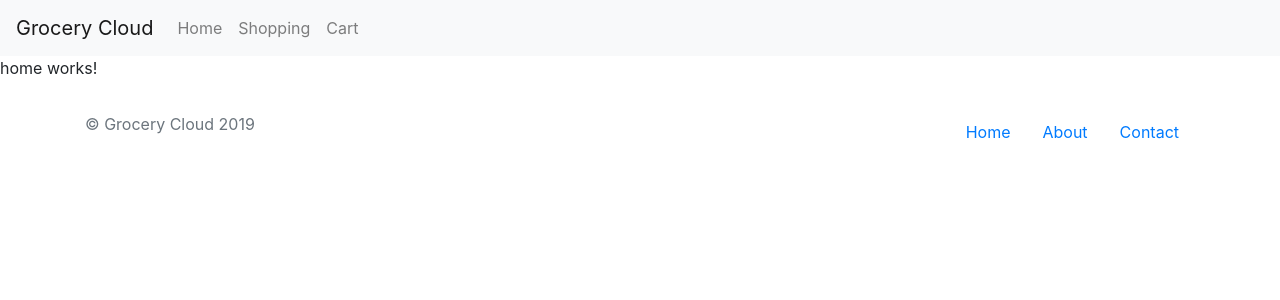
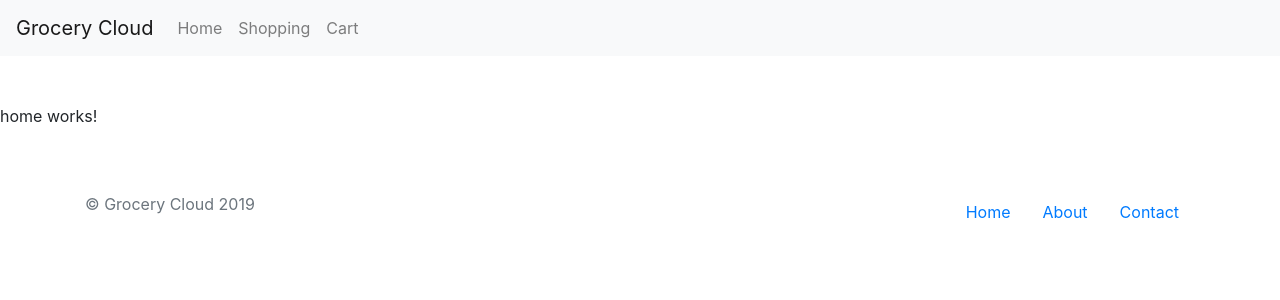
Before and after one commit to xuyimingwork/mpp-capstone-project, an Angular app: page / in a window 1280 px wide. Shown: the top 300 px of the page. Built offline with nearby package versions, Linux system fonts and the light colour scheme.

Commit message:
add main page margin

```diff
--- a/src/app/app.component.html
+++ b/src/app/app.component.html
@@ -1,6 +1,6 @@
 <!-- rubric68 The header bar should always be at the top of the page -->
 <app-header></app-header>
-<main>
+<main class="my-5">
   <router-outlet></router-outlet>
 </main>
 <!-- rubric72 The footer bar should always be at the bottom of the page -->
```
